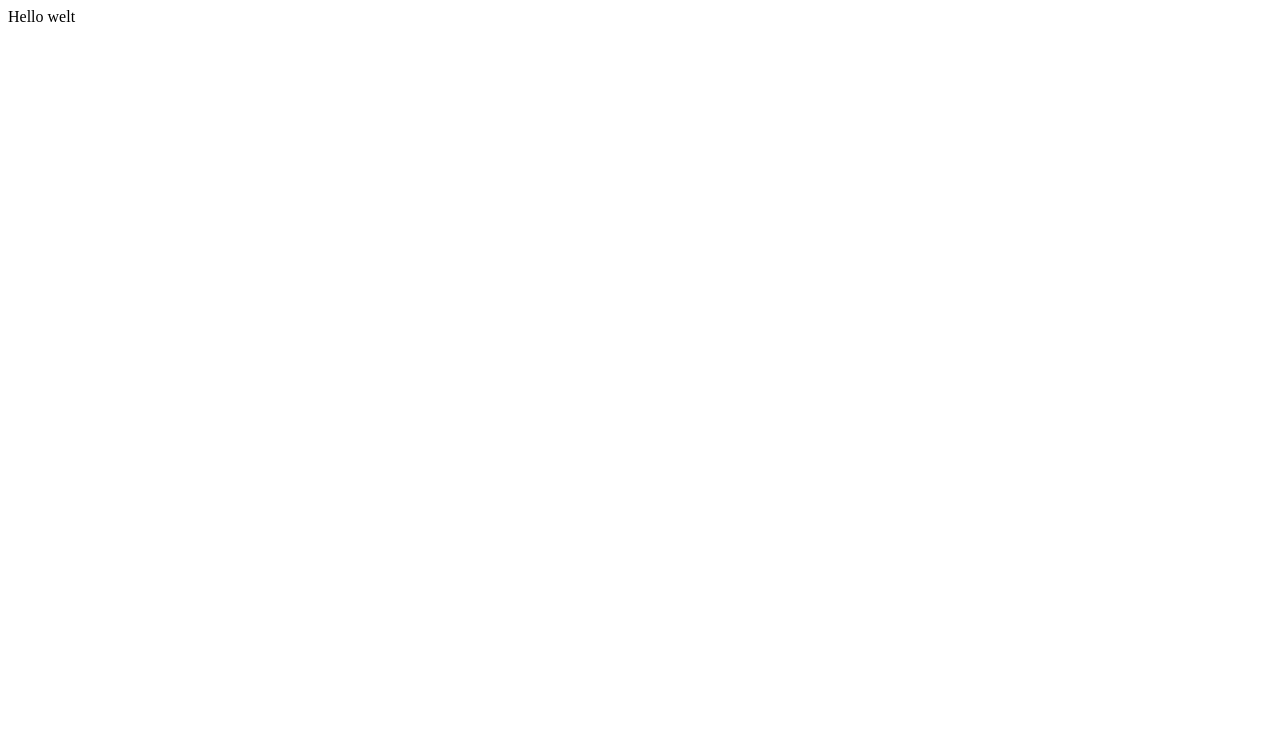
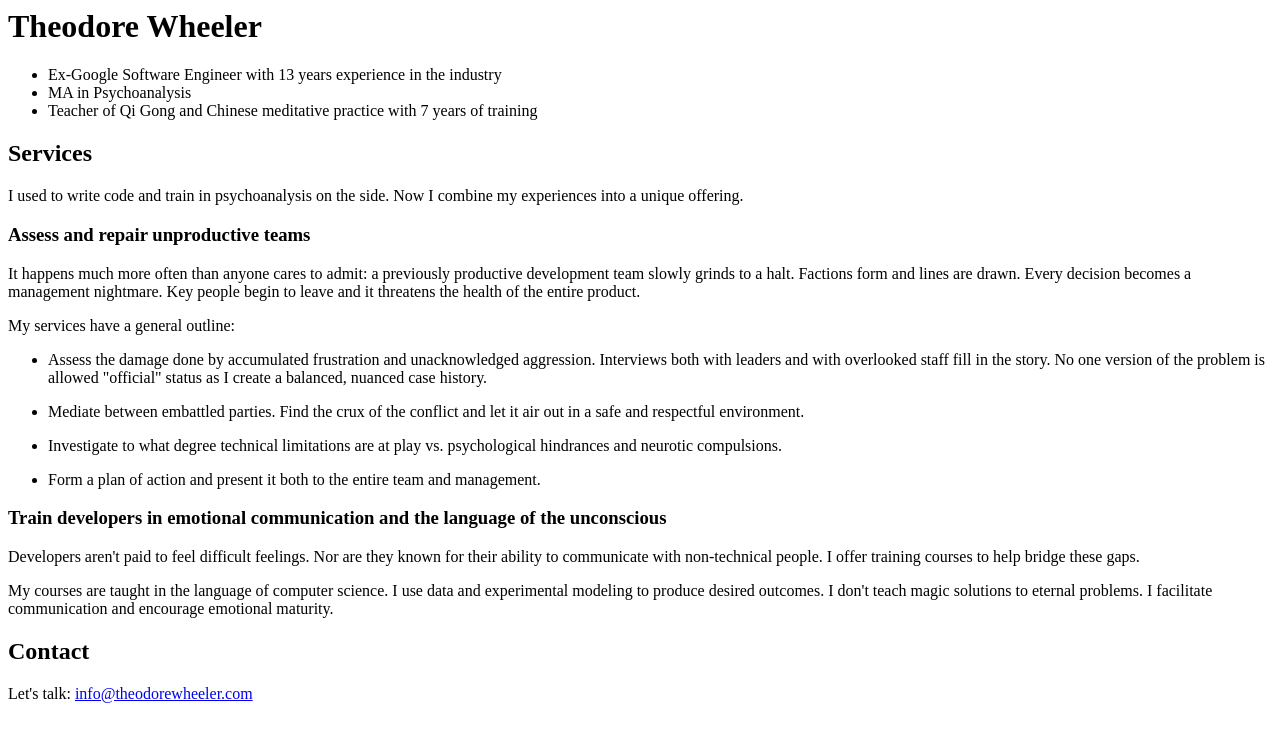
Before and after one commit to thwh/thwh.github.io, a plain HTML site: page index.html in a window 1280 px wide. Drawn offline with Linux system fonts and the light colour scheme.

Commit message:
Update index

```diff
--- a/index.html
+++ b/index.html
@@ -1 +1,30 @@
-Hello welt
+<h1>Theodore Wheeler</h1>
+<ul>
+<li>Ex-Google Software Engineer with 13 years experience in the industry</li>
+<li>MA in Psychoanalysis</li>
+<li>Teacher of Qi Gong and Chinese meditative practice with 7 years of training</li>
+</ul>
+<h2>Services</h2>
+<p>I used to write code and train in psychoanalysis on the side. Now I combine my experiences into a unique offering.</p>
+<h3>Assess and repair unproductive teams</h3>
+<p>It happens much more often than anyone cares to admit: a previously productive development team slowly grinds to a halt. Factions form and lines are drawn. Every decision becomes a management nightmare. Key people begin to leave and it threatens the health of the entire product.</p>
+<p>My services have a general outline:</p>
+<ul>
+<li>
+<p>Assess the damage done by accumulated frustration and unacknowledged aggression. Interviews both with leaders and with overlooked staff fill in the story. No one version of the problem is allowed "official" status as I create a balanced, nuanced case history.</p>
+</li>
+<li>
+<p>Mediate between embattled parties. Find the crux of the conflict and let it air out in a safe and respectful environment.</p>
+</li>
+<li>
+<p>Investigate to what degree technical limitations are at play vs. psychological hindrances and neurotic compulsions.</p>
+</li>
+<li>
+<p>Form a plan of action and present it both to the entire team and management.</p>
+</li>
+</ul>
+<h3>Train developers in emotional communication and the language of the unconscious</h3>
+<p>Developers aren't paid to feel difficult feelings. Nor are they known for their ability to communicate with non-technical people. I offer training courses to help bridge these gaps.</p>
+<p>My courses are taught in the language of computer science. I use data and experimental modeling to produce desired outcomes. I don't teach magic solutions to eternal problems. I facilitate communication and encourage emotional maturity.</p>
+<h2>Contact</h2>
+<p>Let's talk: <a href="mailto:info@theodorewheeler.com">info@theodorewheeler.com</a></p>
```
